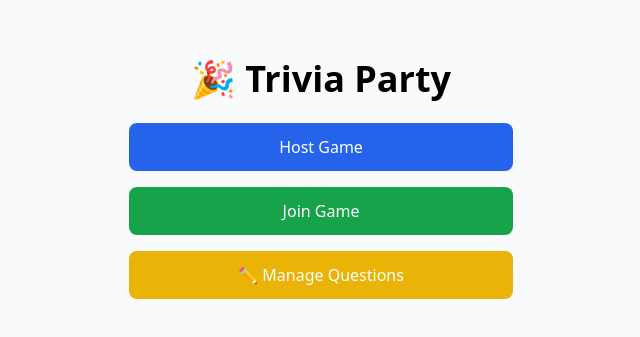
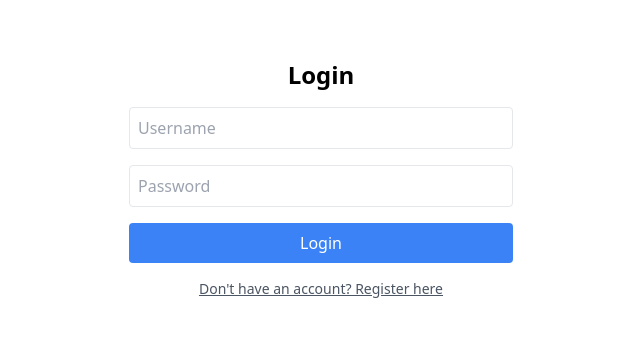
Before and after one commit to DiegoFranGarcia/TriviaParty, a React app in the folder Frontend/: page / in a window 1280 px wide. Shown: the part 221-558 px from the top of the page, without its empty margins (319-959 px from the left). Built offline with nearby package versions, Linux system fonts and the light colour scheme; no server answers.

Commit message:
added src files

```diff
--- a/Frontend/src/App.jsx
+++ b/Frontend/src/App.jsx
@@ -14,10 +14,10 @@ const App = () => {
   return (
     <Router>
       <Routes>
-        <Route path="/" element={<HomePage />} />
-        <Route path="/login" element={<LoginPage />} />
+        <Route path="/" element={<LoginPage />} /> {/* ✅ Login is now default */}
+        <Route path="/home" element={<HomePage />} /> {/* ✅ Home moved */}
         <Route path="/register" element={<RegisterPage />} />
-        <Route path="/game/:gameId" element={<GameLobbyPage />} />
+        <Route path="/lobby/:gameId" element={<GameLobbyPage />} />
         <Route path="/play/:gameId" element={<GamePage />} />
         <Route path="/results" element={<ResultsPage />} />
         <Route path="/stats/:userId" element={<StatsPage />} />
--- a/Frontend/src/pages/AddQuestionsPage.jsx
+++ b/Frontend/src/pages/AddQuestionsPage.jsx
@@ -58,7 +58,7 @@ const AddQuestionsPage = () => {
         alert('✅ Questions updated!');
       }
 
-      navigate('/');
+      navigate('/home')
     } catch (err) {
       alert('Something went wrong. Please try again.');
       console.error(err);
--- a/Frontend/src/pages/LoginPage.jsx
+++ b/Frontend/src/pages/LoginPage.jsx
@@ -25,7 +25,7 @@ const LoginPage = () => {
       localStorage.setItem('username', username);
 
       console.log('Login success:', response.data);
-      navigate('/');
+      navigate('/home')
     } catch (err) {
       setError('Invalid credentials. Please try again.');
     }
--- a/Frontend/src/pages/ResultsPage.jsx
+++ b/Frontend/src/pages/ResultsPage.jsx
@@ -59,7 +59,7 @@ const ResultsPage = () => {
       </div>
 
       <button
-        onClick={() => navigate('/')}
+        onClick={() => navigate('/home')}
         className="mt-8 px-6 py-3 bg-blue-500 text-white rounded-lg hover:bg-blue-600"
       >
         Back to Home
--- a/Frontend/src/pages/StatsPage.jsx
+++ b/Frontend/src/pages/StatsPage.jsx
@@ -56,7 +56,7 @@ const StatsPage = () => {
       </div>
 
       <button
-        onClick={() => navigate('/')}
+        onClick={() => navigate('/home')}
         className="mt-8 px-6 py-2 bg-blue-500 text-white rounded-lg hover:bg-blue-600"
       >
         Back to Home
```
